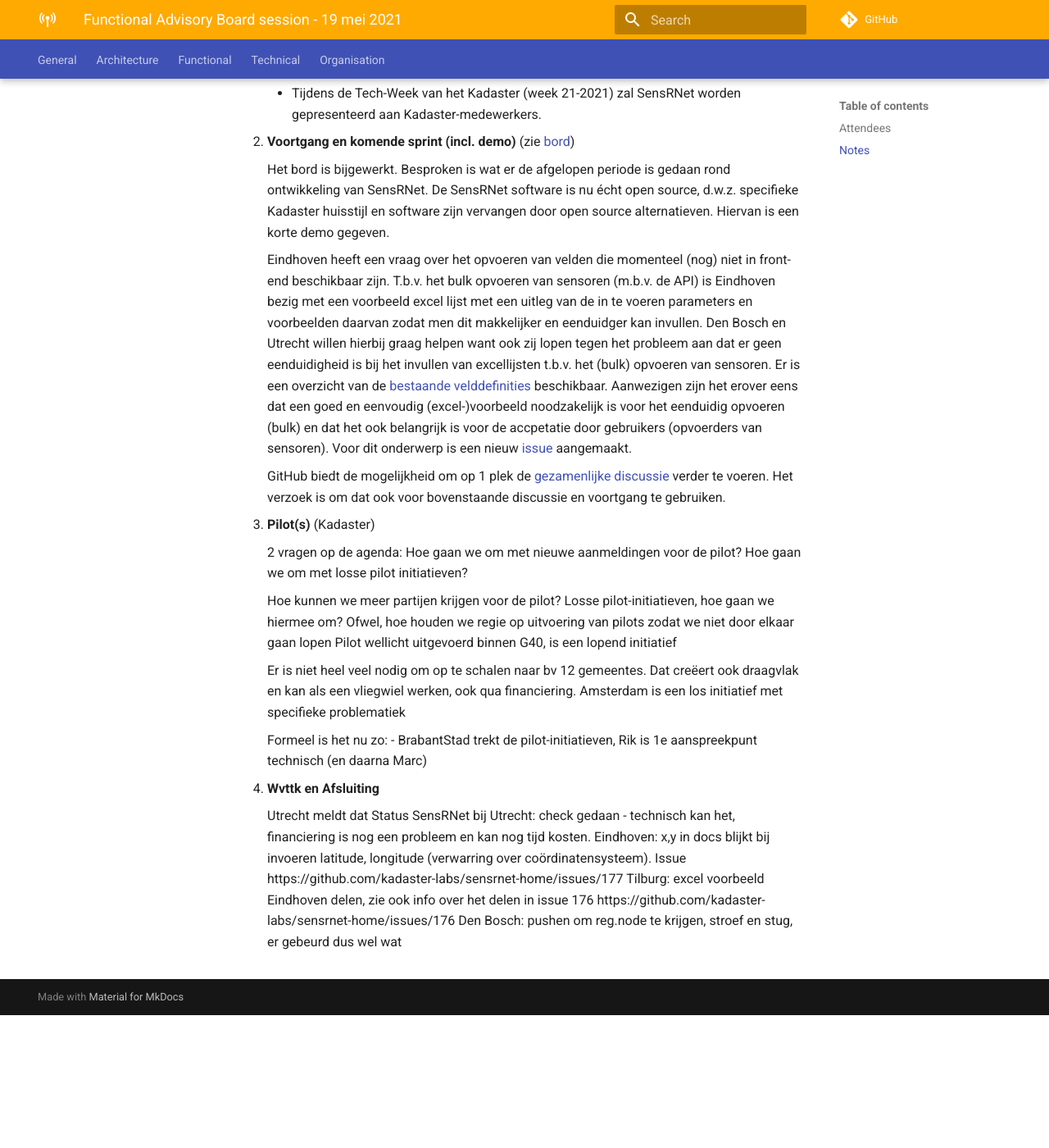
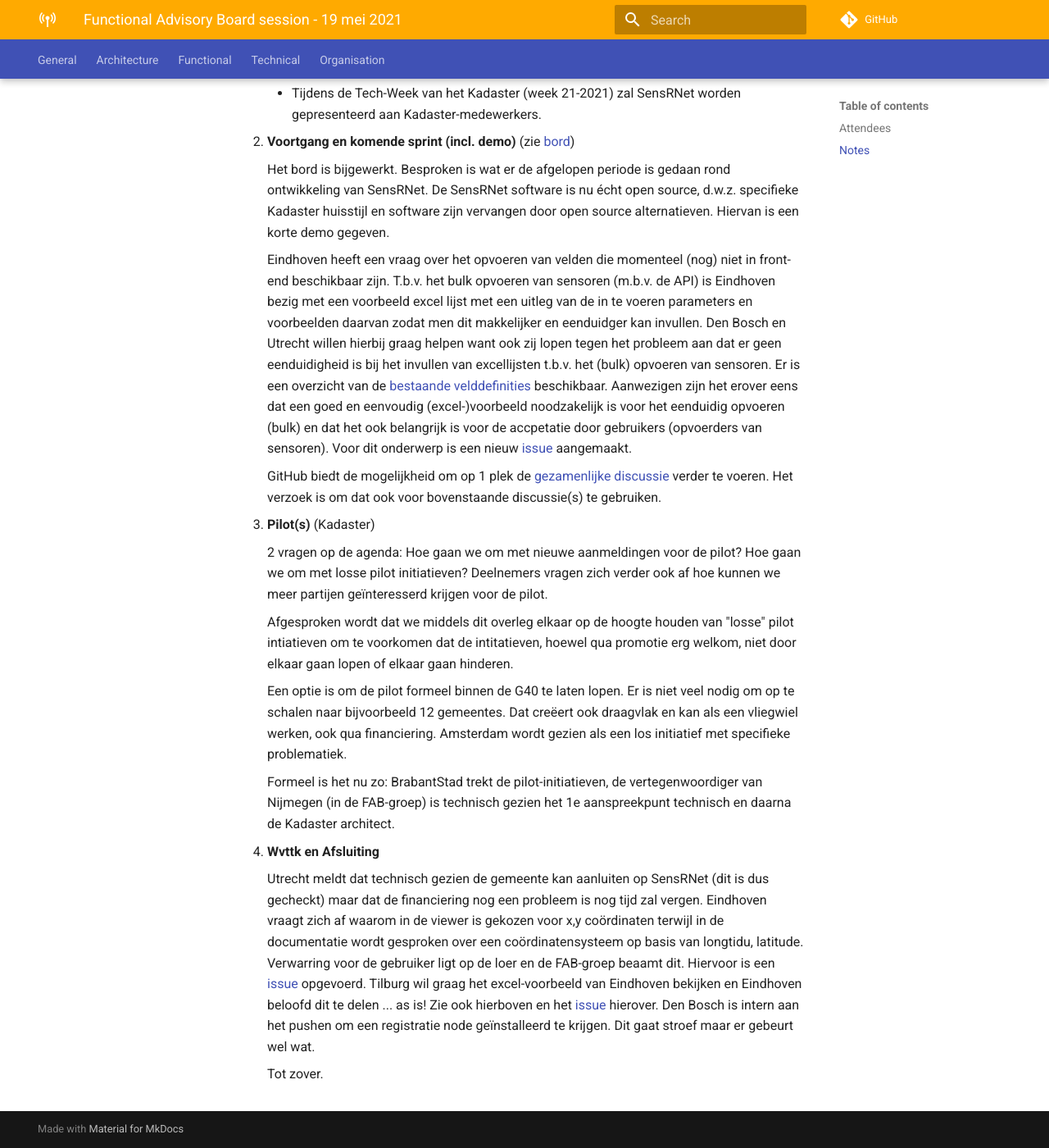
Before and after one commit to kadaster-labs/sensrnet-home, an MkDocs documentation site: the page built from docs/notes/2021-05-19-FAB-notes.md, in a window 1280 px wide and 1400 px high, scrolled down 1550 px. Shown: the whole window at 82% size. Built offline with MkDocs 1.6.1 and Material for MkDocs 9.7.7, drawn with Linux system fonts in a browser that asks for light colours; comment, search, counter and statistics services are not loaded; before the commit the page ends 2788 px from its top, so only the background shows below that.

Commit message:
Update 2021-05-19-FAB-notes.md

```diff
--- a/docs/notes/2021-05-19-FAB-notes.md
+++ b/docs/notes/2021-05-19-FAB-notes.md
@@ -40,7 +40,7 @@ Onderwerpen:
 
     Eindhoven heeft een vraag over het opvoeren van velden die momenteel (nog) niet in front-end beschikbaar zijn. T.b.v. het bulk opvoeren van sensoren (m.b.v. de API) is Eindhoven bezig met een voorbeeld excel lijst met een uitleg van de in te voeren parameters en voorbeelden daarvan zodat men dit makkelijker en eenduidger kan invullen. Den Bosch en Utrecht willen hierbij graag helpen want ook zij lopen tegen het probleem aan dat er geen eenduidigheid is bij het invullen van excellijsten t.b.v. het (bulk) opvoeren van sensoren. Er is een overzicht van de [bestaande velddefinities](https://github.com/kadaster-labs/sensrnet-home/blob/definities-1/docs/Definitions.rst) beschikbaar. Aanwezigen zijn het erover eens dat een goed en eenvoudig (excel-)voorbeeld noodzakelijk is voor het eenduidig opvoeren (bulk) en dat het ook belangrijk is voor de accpetatie door gebruikers (opvoerders van sensoren). Voor dit onderwerp is een nieuw [issue](https://github.com/kadaster-labs/sensrnet-home/issues/176) aangemaakt.
 
-    GitHub biedt de mogelijkheid om op 1 plek de [gezamenlijke discussie](https://github.com/kadaster-labs/sensrnet-home/discussions) verder te voeren. Het verzoek is om dat ook voor bovenstaande discussie en voortgang te gebruiken.
+    GitHub biedt de mogelijkheid om op 1 plek de [gezamenlijke discussie](https://github.com/kadaster-labs/sensrnet-home/discussions) verder te voeren. Het verzoek is om dat ook voor bovenstaande discussie(s) te gebruiken.
 
 
 3. **Pilot(s)** (Kadaster)
@@ -48,21 +48,20 @@ Onderwerpen:
     2 vragen op de agenda:
     Hoe gaan we om met nieuwe aanmeldingen voor de pilot?
     Hoe gaan we om met losse pilot initiatieven?
+    Deelnemers vragen zich verder ook af hoe kunnen we meer partijen geïnteresserd krijgen voor de pilot.
 
-    Hoe kunnen we meer partijen krijgen voor de pilot?
-    Losse pilot-initiatieven, hoe gaan we hiermee om? Ofwel, hoe houden we regie op uitvoering van pilots zodat we niet door elkaar gaan lopen
-    Pilot wellicht uitgevoerd binnen G40, is een lopend initiatief
+    Afgesproken wordt dat we middels dit overleg elkaar op de hoogte houden van "losse" pilot intiatieven om te voorkomen dat de intitatieven, hoewel qua promotie erg welkom, niet door elkaar gaan lopen of elkaar gaan hinderen.
 
-    Er is niet heel veel nodig om op te schalen naar bv 12 gemeentes. Dat creëert ook draagvlak en kan als een vliegwiel werken, ook qua financiering.
-    Amsterdam is een los initiatief met specifieke problematiek
+    Een optie is om de pilot formeel binnen de G40 te laten lopen. Er is niet veel nodig om op te schalen naar bijvoorbeeld 12 gemeentes. Dat creëert ook draagvlak en kan als een vliegwiel werken, ook qua financiering. Amsterdam wordt gezien als een los initiatief met specifieke problematiek.
 
-    Formeel is het nu zo:
-    - BrabantStad trekt de pilot-initiatieven, Rik is 1e aanspreekpunt technisch (en daarna Marc)
+    Formeel is het nu zo: BrabantStad trekt de pilot-initiatieven, de vertegenwoordiger van Nijmegen (in de FAB-groep) is technisch gezien het 1e aanspreekpunt technisch en daarna de Kadaster architect.
 
 
 5. **Wvttk en Afsluiting**
 
-    Utrecht meldt dat Status SensRNet bij Utrecht: check gedaan - technisch kan het, financiering is nog een probleem en kan nog tijd kosten.
-    Eindhoven: x,y in docs blijkt bij invoeren latitude, longitude (verwarring over coördinatensysteem). Issue https://github.com/kadaster-labs/sensrnet-home/issues/177
-    Tilburg: excel voorbeeld Eindhoven delen, zie ook info over het delen in issue 176 https://github.com/kadaster-labs/sensrnet-home/issues/176
-    Den Bosch: pushen om reg.node te krijgen, stroef en stug, er gebeurd dus wel wat
+    Utrecht meldt dat technisch gezien de gemeente kan aanluiten op SensRNet (dit is dus gecheckt) maar dat de financiering nog een probleem is nog tijd zal vergen.
+    Eindhoven vraagt zich af waarom in de viewer is gekozen voor x,y coördinaten terwijl in de documentatie wordt gesproken over een coördinatensysteem op basis van longtidu, latitude. Verwarring voor de gebruiker ligt op de loer en de FAB-groep beaamt dit. Hiervoor is een [issue](https://github.com/kadaster-labs/sensrnet-home/issues/177) opgevoerd.
+    Tilburg wil graag het excel-voorbeeld van Eindhoven bekijken en Eindhoven beloofd dit te delen ... as is! Zie ook hierboven en het [issue](https://github.com/kadaster-labs/sensrnet-home/issues/176) hierover.
+    Den Bosch is intern aan het pushen om een registratie node geïnstalleerd te krijgen. Dit gaat stroef maar er gebeurt wel wat.
+
+    Tot zover.
```
